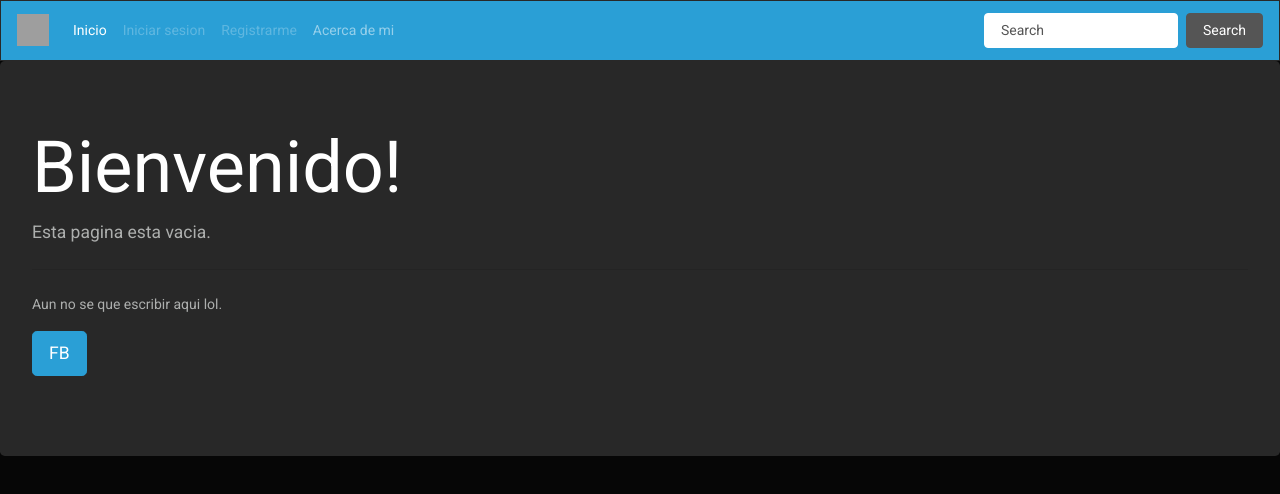
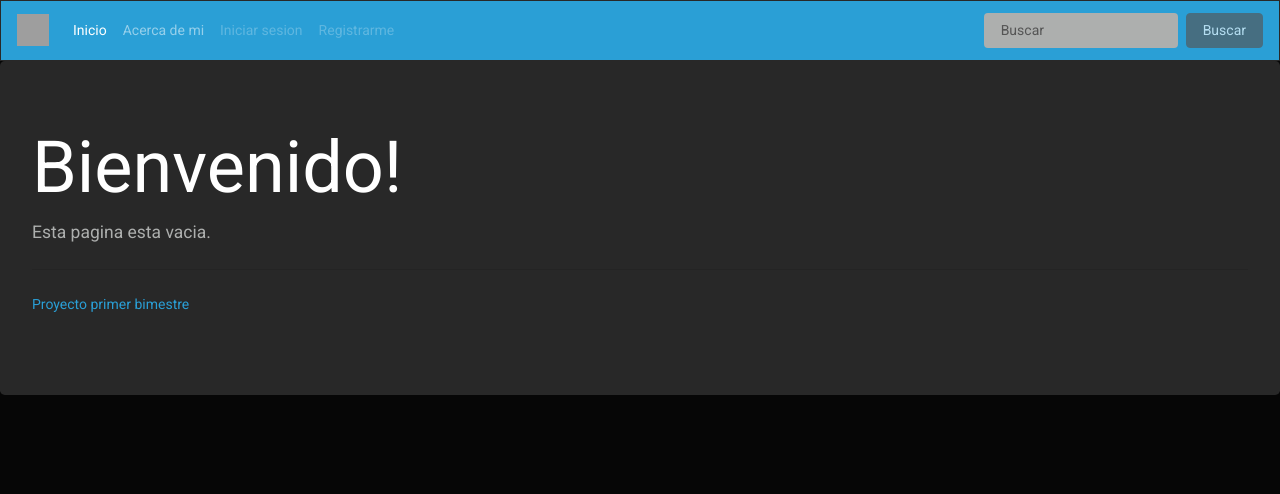
Before and after one commit to vcano5/index, a plain HTML site: page index.html in a window 1280 px wide. Drawn offline with nearby package versions, Linux system fonts and the light colour scheme; grey boxes are pictures that could not be loaded.

Commit message:
Update index.html

```diff
--- a/index.html
+++ b/index.html
@@ -3,6 +3,9 @@
 <head>
 	<title>VCANO5.COM - Homepage</title>
 	<link rel="stylesheet" type="text/css" href="https://bootswatch.com/4/cyborg/bootstrap.min.css">
+  <script src="https://code.jquery.com/jquery-3.3.1.slim.min.js" integrity="sha384-q8i/X+965DzO0rT7abK41JStQIAqVgRVzpbzo5smXKp4YfRvH+8abtTE1Pi6jizo" crossorigin="anonymous"></script>
+<script src="https://cdnjs.cloudflare.com/ajax/libs/popper.js/1.14.7/umd/popper.min.js" integrity="sha384-UO2eT0CpHqdSJQ6hJty5KVphtPhzWj9WO1clHTMGa3JDZwrnQq4sF86dIHNDz0W1" crossorigin="anonymous"></script>
+<script src="https://stackpath.bootstrapcdn.com/bootstrap/4.3.1/js/bootstrap.min.js" integrity="sha384-JjSmVgyd0p3pXB1rRibZUAYoIIy6OrQ6VrjIEaFf/nJGzIxFDsf4x0xIM+B07jRM" crossorigin="anonymous"></script>
 </head>
 <body>
 	<nav class="navbar navbar-expand-lg navbar-dark bg-primary">
@@ -17,18 +20,18 @@
         <a class="nav-link" href="/">Inicio <span class="sr-only">(current)</span></a>
       </li>
       <li class="nav-item">
+        <a class="nav-link" href="/about">Acerca de mi</a>
+      </li>
+      <li class="nav-item">
         <a class="nav-link disabled" href="#">Iniciar sesion</a>
       </li>
       <li class="nav-item">
         <a class="nav-link disabled" href="#">Registrarme</a>
       </li>
-      <li class="nav-item">
-        <a class="nav-link" href="/about">Acerca de mi</a>
-      </li>
     </ul>
     <form class="form-inline my-2 my-lg-0">
-      <input class="form-control mr-sm-2" type="text" placeholder="Search">
-      <button class="btn btn-secondary my-2 my-sm-0" type="submit">Search</button>
+      <input class="form-control mr-sm-2" type="text" placeholder="Buscar" disabled="true">
+      <button class="btn btn-secondary my-2 my-sm-0" type="submit" disabled="true">Buscar</button>
     </form>
   </div>
 </nav>
@@ -36,10 +39,7 @@
   <h1 class="display-3">Bienvenido!</h1>
   <p class="lead">Esta pagina esta vacia.</p>
   <hr class="my-4">
-  <p>Aun no se que escribir aqui lol.</p>
-  <p class="lead">
-    <a class="btn btn-primary btn-lg" href="https://www.facebook.com/profile.php?id=100033625811586" role="button">FB</a>
-  </p>
+  <p><a href="https://contaminacionaire.vcano5.com"> Proyecto primer bimestre</a></p>
 </div>
 </body>
 </html>
```
